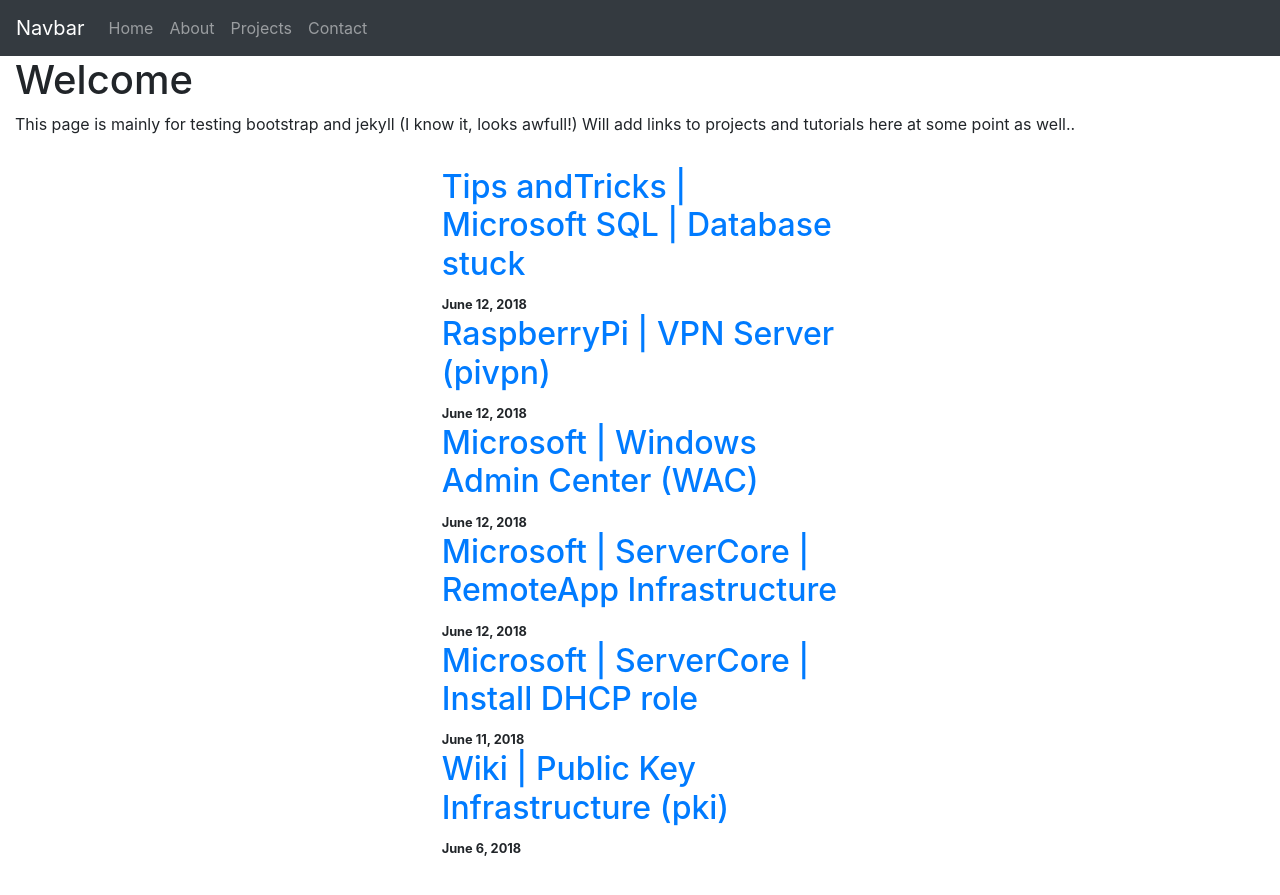
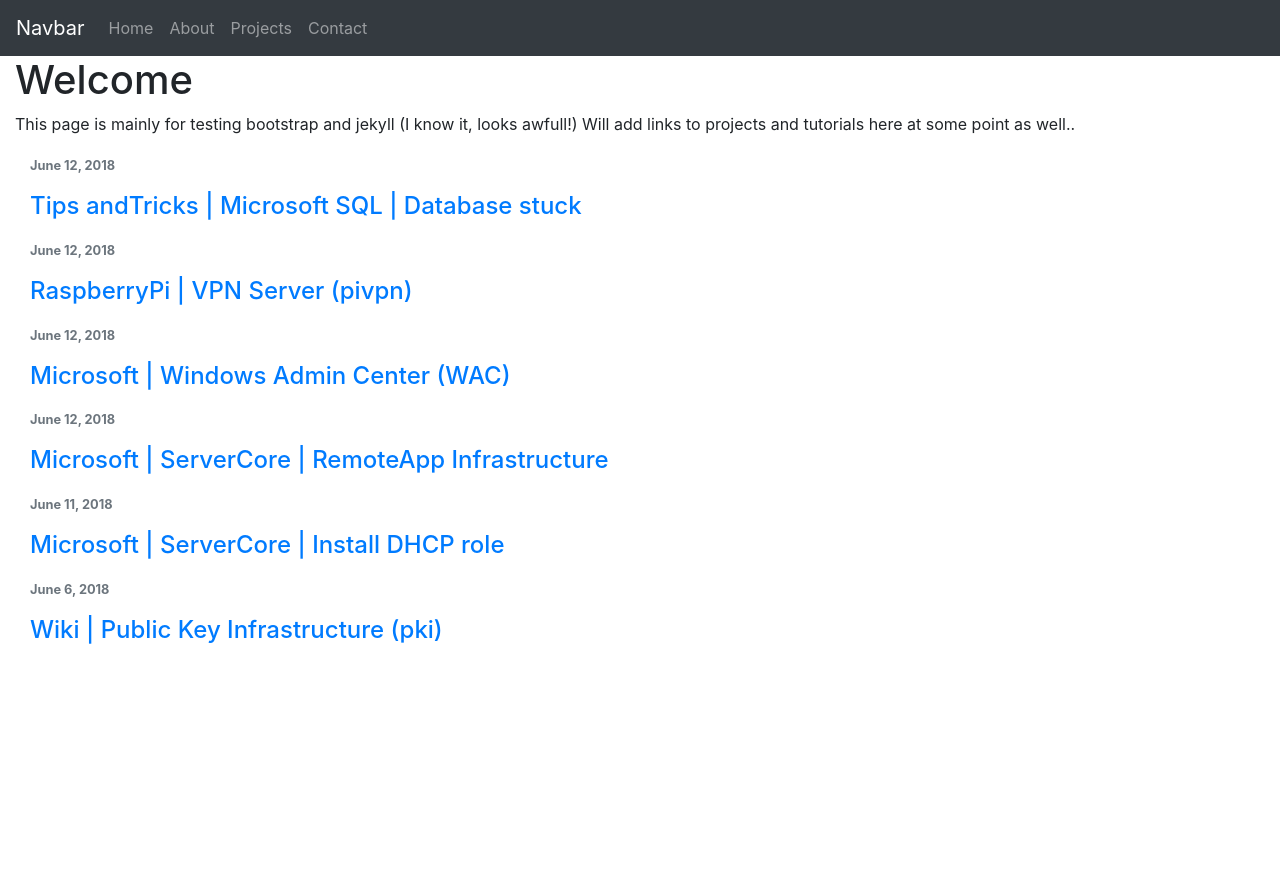
Before and after one commit to kds-rune/kds-rune.github.io, a Jekyll site: the page built from index.html, in a window 1280 px wide. Shown: the top 895 px of the page. Built offline with Jekyll 4.4.1, drawn with Linux system fonts in a browser that asks for light colours; nearby versions of some CDN libraries.

Commit message:
updates.. formatting

```diff
--- a/index.html
+++ b/index.html
@@ -21,23 +21,17 @@
       </p>
     </div>
   </div>
-
-  <div class="row"> <!-- START: Content ROW 1 -->
     <div class="col-sm justify-content-left"> <!-- START: Content COL 1 -->
+    {% for post in site.posts limit:10 %}
+      <p>
+        <small class="text-muted"><strong>{{ post.date | date: "%B %e, %Y" }}</strong></small>
+        <h4><a href="{{ post.url }}">{{ post.title }}</a></h4>
+      </p>
+    {% endfor %}
+    </div> <!-- END: Content COL 1 -->
+    <div class="col-sm justify-content-left"> <!-- START: Content COL 2 -->
       <p>
       </p>
-    </div> <!-- END: Content COL 1 -->
-    <div class="col-sm justify-content-center"> <!-- START: Content COL 2 -->
-      <p>
-      {% for post in site.posts limit:10 %}
-        <h2><a href="{{ post.url }}">{{ post.title }}</a></h2>
-        <small><strong>{{ post.date | date: "%B %e, %Y" }}</strong></small>
-      {% endfor %}
-      </p>
     </div> <!-- END: Content COL 2 -->
-    <div class="col-sm justify-content-left"> <!-- START: Content COL 3 -->
-      <p>
-      </p>
-    </div> <!-- END: Content COL 3 -->
   </div> <!-- END: Content ROW 1 -->
 </div> <!-- END: Content Content CONTAINER -->
```
